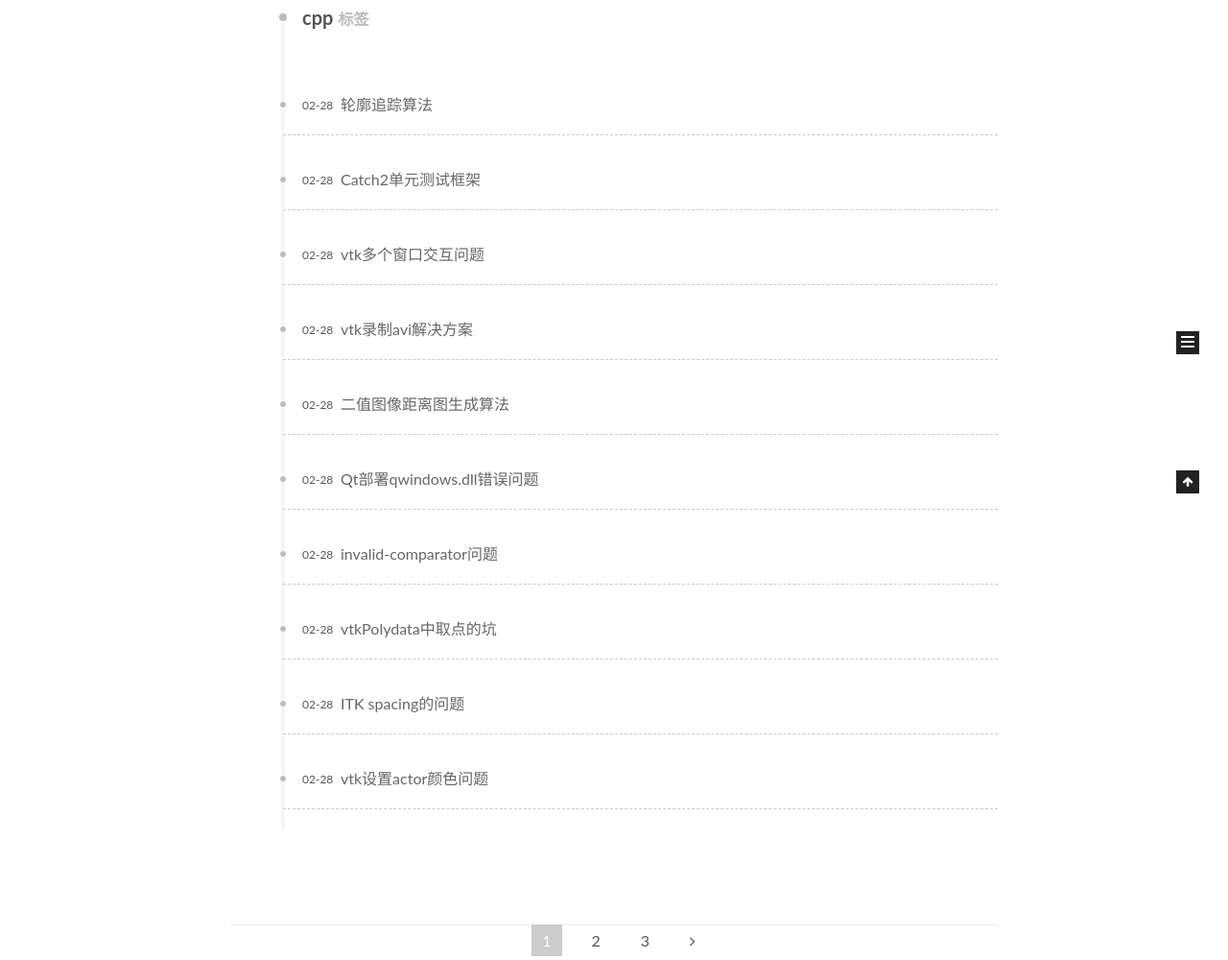
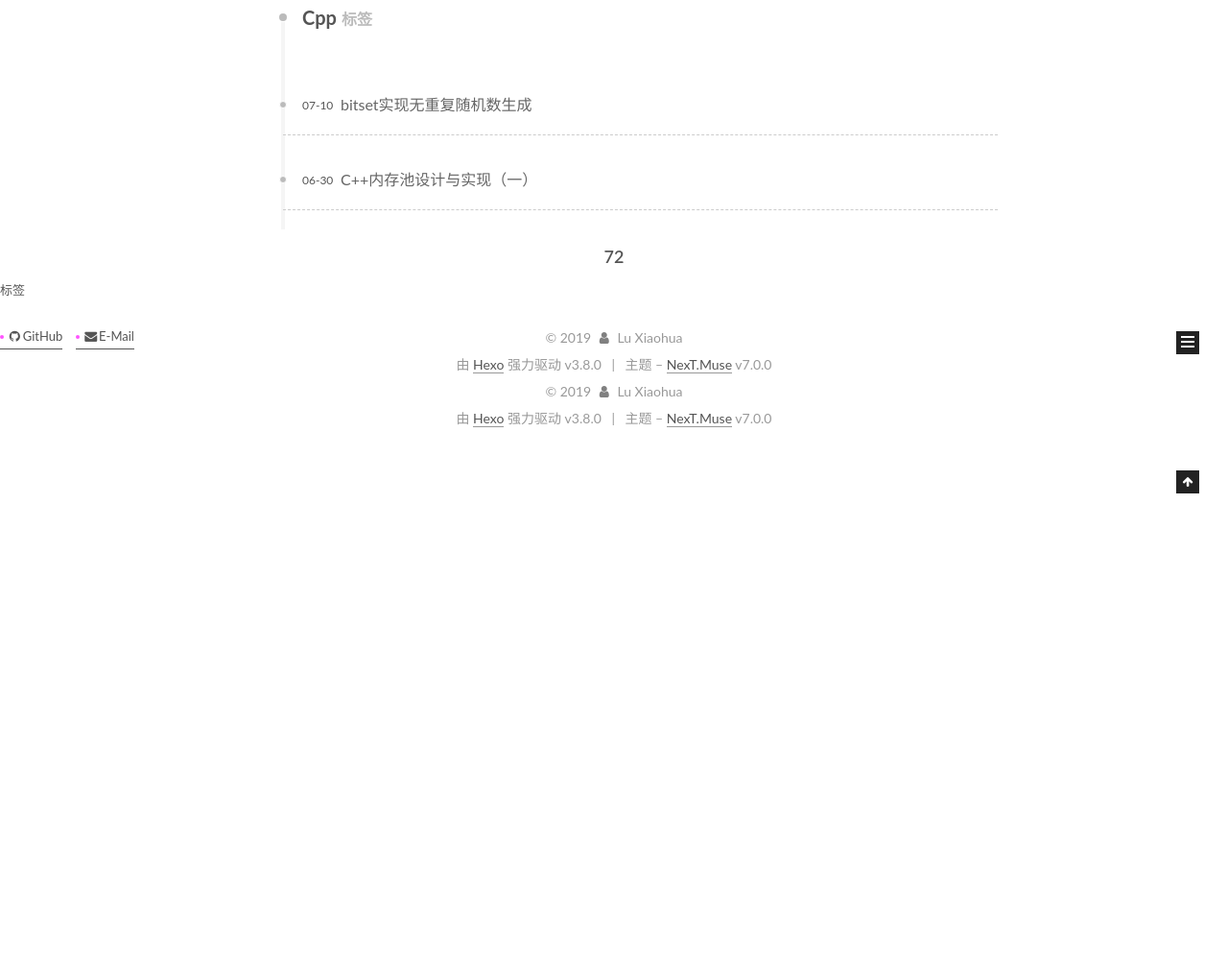
Before and after one commit to howard-scu/howard-scu.github.io, a plain HTML site: page tags/Cpp/index.html in a window 1280 px wide. Shown: the part 386-1386 px from the top of the page at 96% size. After the commit the page ends 856 px from the top, so only its background shows below. Drawn offline with nearby package versions, Linux system fonts and the light colour scheme.

Commit message:
Site updated: 2019-02-28 16:02:39

```diff
--- a/tags/Cpp/index.html
+++ b/tags/Cpp/index.html
@@ -96,7 +96,7 @@
 
   <meta property="og:type" content="website">
 <meta property="og:title" content="Code Planet">
-<meta property="og:url" content="http://yoursite.com/tags/cpp/index.html">
+<meta property="og:url" content="http://yoursite.com/tags/Cpp/index.html">
 <meta property="og:site_name" content="Code Planet">
 <meta property="og:locale" content="zh-CN">
 <meta name="twitter:card" content="summary">
@@ -107,7 +107,7 @@
 
 
 
-  <link rel="canonical" href="http://yoursite.com/tags/cpp/">
+  <link rel="canonical" href="http://yoursite.com/tags/Cpp/">
 
 
 
@@ -117,7 +117,7 @@
   };
 </script>
 
-  <title>标签: cpp | Code Planet</title>
+  <title>标签: Cpp | Code Planet</title>
 
 
 
@@ -350,7 +350,7 @@
 
     <div id="posts" class="posts-collapse">
       <div class="collection-title">
-        <h2>cpp<small>标签</small>
+        <h2>Cpp<small>标签</small>
         </h2>
       </div>
 
@@ -362,17 +362,17 @@
 
       <h3 class="post-title">
 
-          <a class="post-title-link" href="/2019/02/28/轮廓追踪算法/" itemprop="url">
+          <a class="post-title-link" href="/2015/07/10/bitset实现无重复随机数生成/" itemprop="url">
 
-              <span itemprop="name">轮廓追踪算法</span>
+              <span itemprop="name">bitset实现无重复随机数生成</span>
 
           </a>
 
       </h3>
 
       <div class="post-meta">
-        <time class="post-time" itemprop="dateCreated" datetime="2019-02-28T12:57:51+08:00" content="2019-02-28">
-          02-28
+        <time class="post-time" itemprop="dateCreated" datetime="2015-07-10T20:11:33+08:00" content="2015-07-10">
+          07-10
         </time>
       </div>
 
@@ -388,225 +388,17 @@
 
       <h3 class="post-title">
 
-          <a class="post-title-link" href="/2019/02/28/Catch2单元测试框架/" itemprop="url">
+          <a class="post-title-link" href="/2015/06/30/C++内存池设计与实现（一）/" itemprop="url">
 
-              <span itemprop="name">Catch2单元测试框架</span>
+              <span itemprop="name">C++内存池设计与实现（一）</span>
 
           </a>
 
       </h3>
 
       <div class="post-meta">
-        <time class="post-time" itemprop="dateCreated" datetime="2019-02-28T12:36:24+08:00" content="2019-02-28">
-          02-28
-        </time>
-      </div>
-
-    </header>
-  </article>
-
-
-
-
-
-  <article class="post post-type-normal" itemscope itemtype="http://schema.org/Article">
-    <header class="post-header">
-
-      <h3 class="post-title">
-
-          <a class="post-title-link" href="/2019/02/28/vtk多个窗口交互问题/" itemprop="url">
-
-              <span itemprop="name">vtk多个窗口交互问题</span>
-
-          </a>
-
-      </h3>
-
-      <div class="post-meta">
-        <time class="post-time" itemprop="dateCreated" datetime="2019-02-28T12:35:32+08:00" content="2019-02-28">
-          02-28
-        </time>
-      </div>
-
-    </header>
-  </article>
-
-
-
-
-
-  <article class="post post-type-normal" itemscope itemtype="http://schema.org/Article">
-    <header class="post-header">
-
-      <h3 class="post-title">
-
-          <a class="post-title-link" href="/2019/02/28/vtk录制avi解决方案/" itemprop="url">
-
-              <span itemprop="name">vtk录制avi解决方案</span>
-
-          </a>
-
-      </h3>
-
-      <div class="post-meta">
-        <time class="post-time" itemprop="dateCreated" datetime="2019-02-28T12:34:38+08:00" content="2019-02-28">
-          02-28
-        </time>
-      </div>
-
-    </header>
-  </article>
-
-
-
-
-
-  <article class="post post-type-normal" itemscope itemtype="http://schema.org/Article">
-    <header class="post-header">
-
-      <h3 class="post-title">
-
-          <a class="post-title-link" href="/2019/02/28/二值图像距离图生成算法/" itemprop="url">
-
-              <span itemprop="name">二值图像距离图生成算法</span>
-
-          </a>
-
-      </h3>
-
-      <div class="post-meta">
-        <time class="post-time" itemprop="dateCreated" datetime="2019-02-28T12:31:21+08:00" content="2019-02-28">
-          02-28
-        </time>
-      </div>
-
-    </header>
-  </article>
-
-
-
-
-
-  <article class="post post-type-normal" itemscope itemtype="http://schema.org/Article">
-    <header class="post-header">
-
-      <h3 class="post-title">
-
-          <a class="post-title-link" href="/2019/02/28/Qt部署qwindows-dll错误问题/" itemprop="url">
-
-              <span itemprop="name">Qt部署qwindows.dll错误问题</span>
-
-          </a>
-
-      </h3>
-
-      <div class="post-meta">
-        <time class="post-time" itemprop="dateCreated" datetime="2019-02-28T12:30:41+08:00" content="2019-02-28">
-          02-28
-        </time>
-      </div>
-
-    </header>
-  </article>
-
-
-
-
-
-  <article class="post post-type-normal" itemscope itemtype="http://schema.org/Article">
-    <header class="post-header">
-
-      <h3 class="post-title">
-
-          <a class="post-title-link" href="/2019/02/28/invalid-comparator问题/" itemprop="url">
-
-              <span itemprop="name">invalid-comparator问题</span>
-
-          </a>
-
-      </h3>
-
-      <div class="post-meta">
-        <time class="post-time" itemprop="dateCreated" datetime="2019-02-28T12:30:14+08:00" content="2019-02-28">
-          02-28
-        </time>
-      </div>
-
-    </header>
-  </article>
-
-
-
-
-
-  <article class="post post-type-normal" itemscope itemtype="http://schema.org/Article">
-    <header class="post-header">
-
-      <h3 class="post-title">
-
-          <a class="post-title-link" href="/2019/02/28/vtkPolydata中取点的坑/" itemprop="url">
-
-              <span itemprop="name">vtkPolydata中取点的坑</span>
-
-          </a>
-
-      </h3>
-
-      <div class="post-meta">
-        <time class="post-time" itemprop="dateCreated" datetime="2019-02-28T12:29:25+08:00" content="2019-02-28">
-          02-28
-        </time>
-      </div>
-
-    </header>
-  </article>
-
-
-
-
-
-  <article class="post post-type-normal" itemscope itemtype="http://schema.org/Article">
-    <header class="post-header">
-
-      <h3 class="post-title">
-
-          <a class="post-title-link" href="/2019/02/28/ITK-spacing的问题/" itemprop="url">
-
-              <span itemprop="name">ITK spacing的问题</span>
-
-          </a>
-
-      </h3>
-
-      <div class="post-meta">
-        <time class="post-time" itemprop="dateCreated" datetime="2019-02-28T12:28:48+08:00" content="2019-02-28">
-          02-28
-        </time>
-      </div>
-
-    </header>
-  </article>
-
-
-
-
-
-  <article class="post post-type-normal" itemscope itemtype="http://schema.org/Article">
-    <header class="post-header">
-
-      <h3 class="post-title">
-
-          <a class="post-title-link" href="/2019/02/28/vtk设置actor颜色问题/" itemprop="url">
-
-              <span itemprop="name">vtk设置actor颜色问题</span>
-
-          </a>
-
-      </h3>
-
-      <div class="post-meta">
-        <time class="post-time" itemprop="dateCreated" datetime="2019-02-28T12:28:08+08:00" content="2019-02-28">
-          02-28
+        <time class="post-time" itemprop="dateCreated" datetime="2015-06-30T20:51:29+08:00" content="2015-06-30">
+          06-30
         </time>
       </div>
 
@@ -622,10 +414,6 @@
 
 
 
-
-  <nav class="pagination">
-    <span class="page-number current">1</span><a class="page-number" href="/tags/cpp/page/2/">2</a><a class="page-number" href="/tags/cpp/page/3/">3</a><a class="extend next" rel="next" href="/tags/cpp/page/2/"><i class="fa fa-angle-right" aria-label="下一页"></i></a>
-  </nav>
 
 
 
@@ -1137,3 +925,340 @@
 
 </body>
 </html>
+
+
+
+
+
+
+
+
+
+
+
+
+
+
+
+
+
+
+
+
+
+
+
+
+
+
+
+
+
+
+
+
+
+
+
+
+
+
+
+
+
+
+
+
+
+
+
+
+
+
+
+
+
+
+
+
+
+
+
+
+
+
+
+
+
+
+
+
+
+
+
+
+
+
+
+
+
+
+
+
+
+
+
+
+
+
+
+
+
+
+
+
+
+
+
+
+
+
+                    <span class="site-state-item-count">72</span>
+                    <span class="site-state-item-name">标签</span>
+                  </a>
+                </div>
+
+            </nav>
+
+
+
+
+
+            <div class="links-of-author motion-element">
+
+                <span class="links-of-author-item">
+
+
+
+
+
+
+
+                  <a href="https://github.com/howard-scu" title="GitHub &rarr; https://github.com/howard-scu" rel="noopener" target="_blank"><i class="fa fa-fw fa-github"></i>GitHub</a>
+                </span>
+
+                <span class="links-of-author-item">
+
+
+
+
+
+
+
+                  <a href="mailto:luxiaohua@outlook.com" title="E-Mail &rarr; mailto:luxiaohua@outlook.com" rel="noopener" target="_blank"><i class="fa fa-fw fa-envelope"></i>E-Mail</a>
+                </span>
+
+            </div>
+
+
+
+
+
+
+
+
+
+
+
+
+        </div>
+      </div>
+
+
+
+
+
+    </div>
+  </aside>
+
+
+
+
+      </div>
+    </main>
+
+    <footer id="footer" class="footer">
+      <div class="footer-inner">
+        <div class="copyright">&copy; <span itemprop="copyrightYear">2019</span>
+  <span class="with-love" id="animate">
+    <i class="fa fa-user"></i>
+  </span>
+  <span class="author" itemprop="copyrightHolder">Lu Xiaohua</span>
+
+
+
+
+</div>
+
+
+  <div class="powered-by">由 <a href="https://hexo.io" class="theme-link" rel="noopener" target="_blank">Hexo</a> 强力驱动 v3.8.0</div>
+
+
+
+  <span class="post-meta-divider">|</span>
+
+
+
+  <div class="theme-info">主题 – <a href="https://theme-next.org" class="theme-link" rel="noopener" target="_blank">NexT.Muse</a> v7.0.0</div>
+
+
+
+
+
+
+
+
+
+
+
+
+
+
+      </div>
+    </footer>
+
+
+      <div class="back-to-top">
+        <i class="fa fa-arrow-up"></i>
+
+      </div>
+
+
+
+
+
+
+
+  </div>
+
+
+
+<script>
+  if (Object.prototype.toString.call(window.Promise) !== '[object Function]') {
+    window.Promise = null;
+  }
+</script>
+
+
+
+
+
+
+
+
+
+
+
+
+
+
+
+
+
+
+  <script color="0,0,255" opacity="0.5" zindex="-1" count="99" src="/lib/canvas-nest/canvas-nest.min.js"></script>
+
+
+
+
+
+
+
+
+
+
+
+
+
+
+
+
+
+  <script src="/lib/jquery/index.js?v=2.1.3"></script>
+
+
+  <script src="/lib/velocity/velocity.min.js?v=1.2.1"></script>
+
+
+  <script src="/lib/velocity/velocity.ui.min.js?v=1.2.1"></script>
+
+
+  <script src="/lib/three/three.min.js"></script>
+
+
+  <script src="/lib/three/three-waves.min.js"></script>
+
+
+
+
+
+  <script src="/js/src/utils.js?v=7.0.0"></script>
+
+  <script src="/js/src/motion.js?v=7.0.0"></script>
+
+
+
+
+
+
+
+  <script src="/js/src/schemes/muse.js?v=7.0.0"></script>
+
+
+
+
+
+
+
+
+  <script src="/js/src/bootstrap.js?v=7.0.0"></script>
+
+
+
+
+
+
+
+
+
+
+
+
+
+
+
+
+
+
+
+
+
+
+
+
+
+
+
+
+
+
+
+
+
+
+
+
+
+
+</body>
+</html>
```
Also changed, not shown: 2015/12/17/Titan连接Hbase后端/index.html (+1 -1 lines), 404.html (+5 -6 lines), about/index.html (+11 -2 lines), page/2/index.html (+1 -1 lines).
